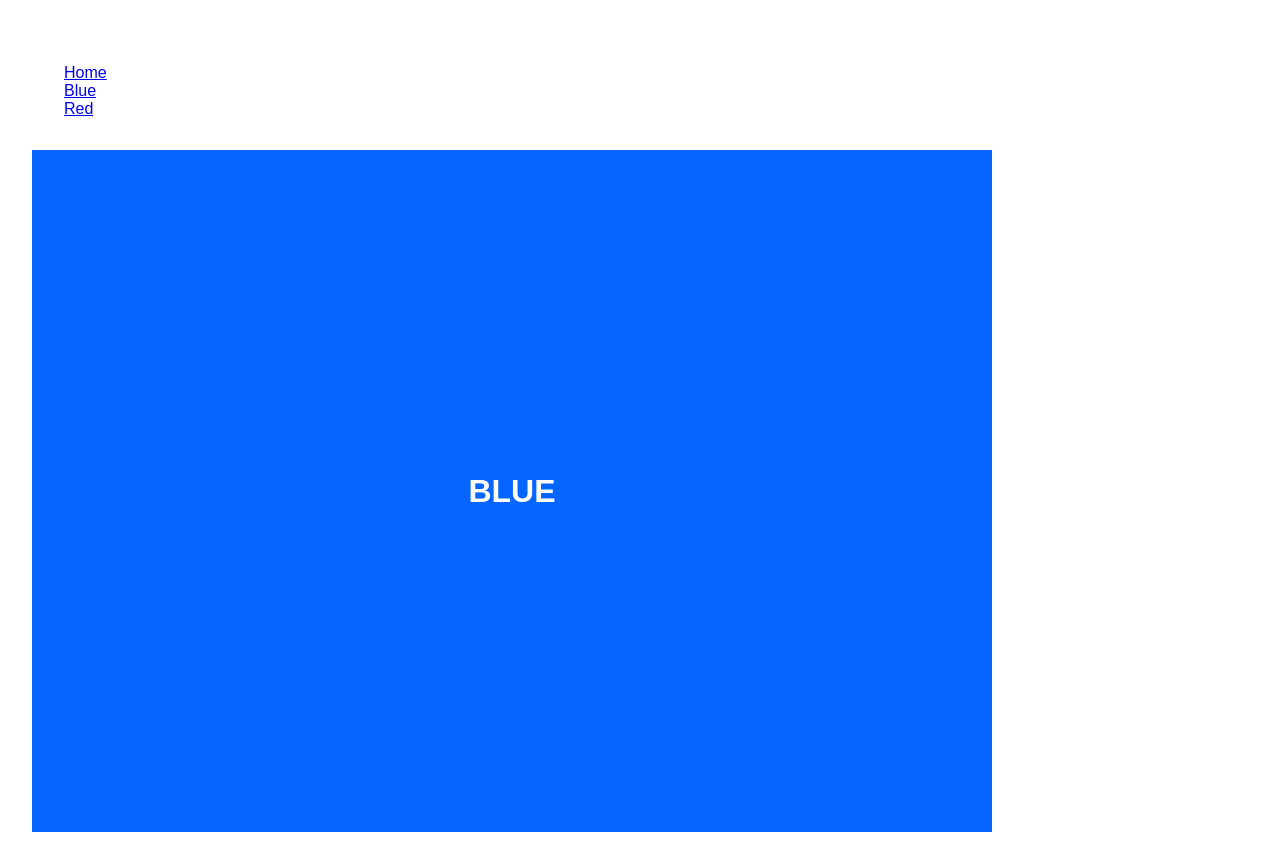
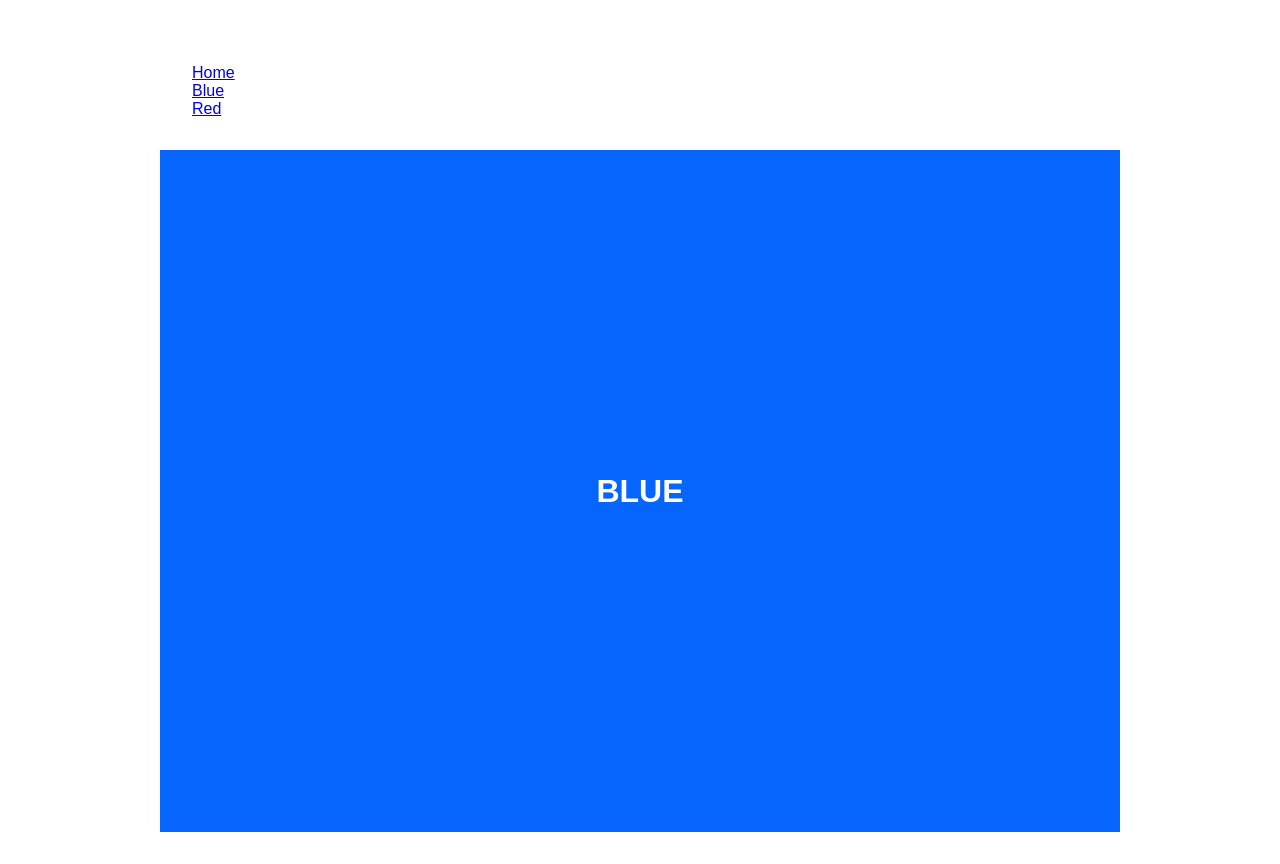
Before and after one commit to marveltaylor/ReactRouterProject, a React (Vite) app: page /blue in a window 1280 px wide. Shown: the top 864 px of the page. Built offline with nearby package versions, Linux system fonts and the light colour scheme.

Commit message:
added 10% padding-left and padding-right

```diff
--- a/src/index.css
+++ b/src/index.css
@@ -16,6 +16,8 @@ body > div {
 #container {
   height: 100%;
   width: 75%;
+  padding-left: 10%;
+  padding-right: 10%;
   display: flex;
   flex-direction: column;
 }
```
